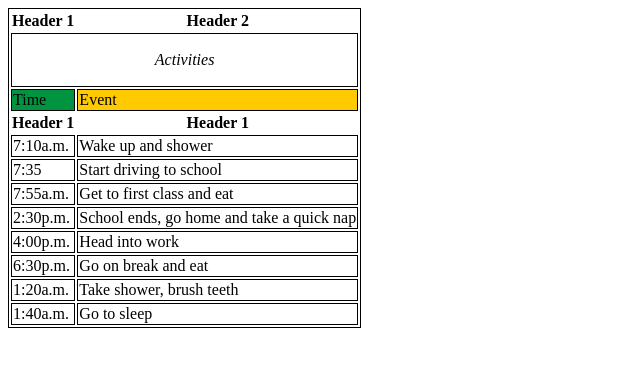
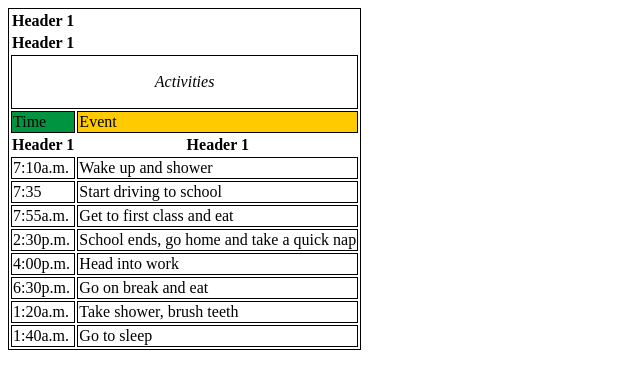
Before and after one commit to zacharyrandolph-ux/zacharyrandolph-ux.github.io, a plain HTML site: page stylishschedules.html in a window 1280 px wide. Shown: the whole page, without its empty margins (0-640 px from the left). Drawn offline with Linux system fonts and the light colour scheme.

Commit message:
Update stylishschedules.html

```diff
--- a/stylishschedules.html
+++ b/stylishschedules.html
@@ -10,7 +10,9 @@
 <table>
   <tr>
       <th>Header 1</th>
-      <th>Header 2</th>
+    </tr>
+    <tr>
+      <th>Header 1</th>
     </tr>
     <tr>
         <td colspan="4"><p style="text-align:center;"><i>Activities</i></p></td>
```
